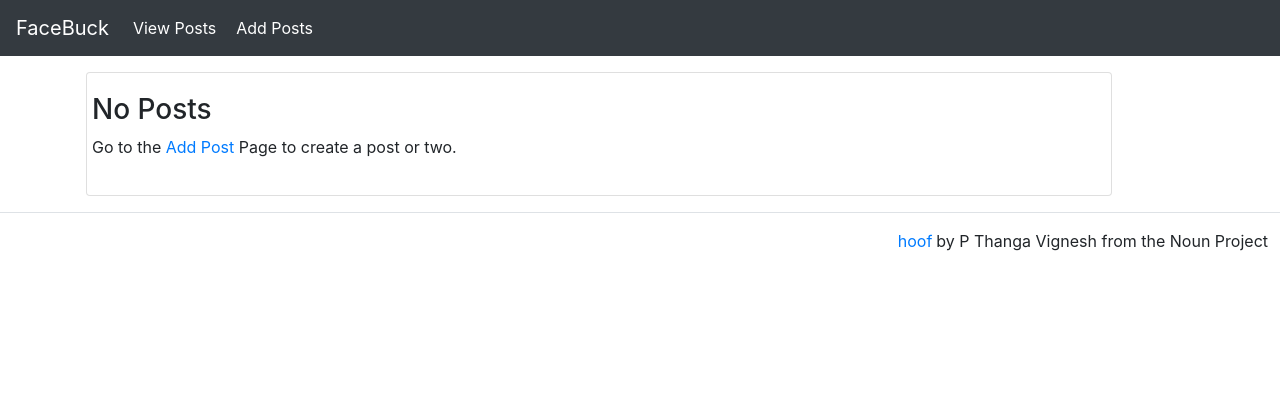
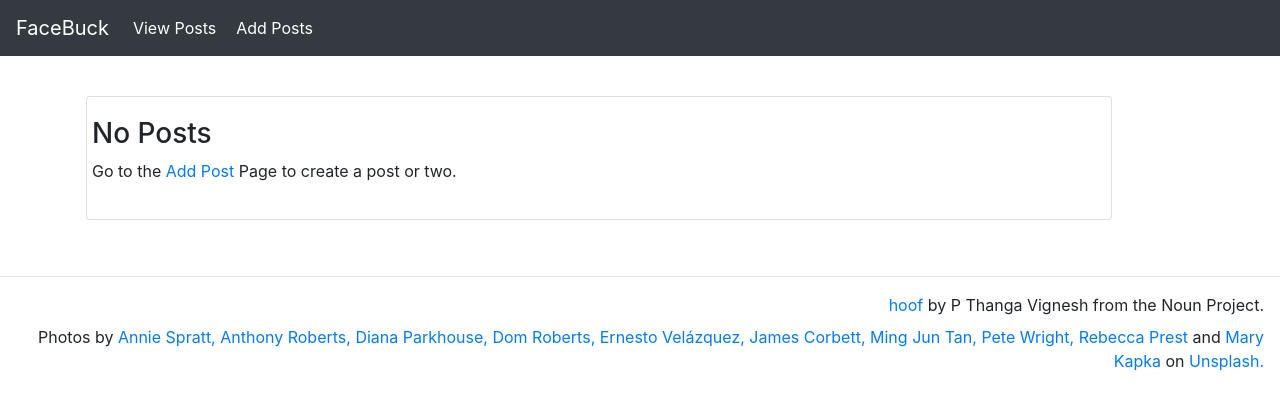
Before and after one commit to matthewcotton/social-site, a React (Create React App) app: page /#/ in a window 1280 px wide. Shown: the top 408 px of the page. Built offline with nearby package versions, Linux system fonts and the light colour scheme.

Commit message:
minor layout changes and photo recongition

```diff
--- a/package.json
+++ b/package.json
@@ -41,5 +41,8 @@
       "last 1 firefox version",
       "last 1 safari version"
     ]
+  },
+  "devDependencies": {
+    "gh-pages": "^3.1.0"
   }
 }
--- a/src/Add.js
+++ b/src/Add.js
@@ -1,8 +1,8 @@
 import React from "react";
 import Form from "react-bootstrap/Form";
 import Button from "react-bootstrap/Button";
-import toastr from 'toastr';
-import 'toastr/build/toastr.min.css';
+import toastr from "toastr";
+import "toastr/build/toastr.min.css";
 
 class Add extends React.Component {
   constructor(props) {
@@ -15,10 +15,10 @@ class Add extends React.Component {
       likes: 0,
     };
     toastr.options = {
-      "closeButton": "true",
-      "positionClass": "toast-top-center",
-      "newestOnTop": "true",
-      "timeOut": "3000",
+      closeButton: "true",
+      positionClass: "toast-top-center",
+      newestOnTop: "true",
+      timeOut: "3000",
     };
     toastr.clear();
   }
@@ -26,21 +26,18 @@ class Add extends React.Component {
   handleChange(event) {
     const newState = {};
     newState[event.target.name] = event.target.value;
-    this.setState(newState)
+    this.setState(newState);
   }
 
   submitHandler(event) {
     event.preventDefault();
     const newID = this.props.postListLength + 1;
     const newRef = React.createRef();
-    this.props.onsubmit(
-      newID,
-      newRef,
-      this.state.username,
-      this.state.text,
-      0
+    this.props.onsubmit(newID, newRef, this.state.username, this.state.text, 0);
+    toastr.success(
+      "Buck up! Your post was successfully published.",
+      "Published posted"
     );
-    toastr.success("Buck up! Your post was successfully published.", "Published posted");
     this.setState((state) => ({
       id: newID,
       ref: "",
@@ -52,9 +49,9 @@ class Add extends React.Component {
 
   render() {
     return (
-      <Form
-        onSubmit={(e) => this.submitHandler(e)}
-      >
+      <div>
+        <br />
+        <Form onSubmit={(e) => this.submitHandler(e)}>
           <Form.Group controlId="postUsername">
             <Form.Label>Username</Form.Label>
             <Form.Control
@@ -81,6 +78,7 @@ class Add extends React.Component {
             Submit
           </Button>
         </Form>
+      </div>
     );
   }
 }
--- a/src/App.css
+++ b/src/App.css
@@ -17,3 +17,7 @@
   width: 2rem;
   height: auto;
 }
+
+.footer {
+  margin-top: 1rem;
+}
--- a/src/App.js
+++ b/src/App.js
@@ -5,7 +5,7 @@ import { HashRouter as Router, Switch, Route } from "react-router-dom";
 import ViewPosts from "./ViewPosts";
 import Add from "./Add";
 import MyNav from "./MyNav";
-import MyFooter from './MyFooter';
+import MyFooter from "./MyFooter";
 import "./App.css";
 
 class App extends React.Component {
@@ -14,7 +14,11 @@ class App extends React.Component {
     this.state = {
       posts: [],
     };
+  }
 
+  componentDidMount() {
+    const listContents = localStorage.getItem("posts");
+    this.setState({ listItems: JSON.parse(listContents) || [] });
   }
 
   updatePosts(id, ref, username, text, likes) {
@@ -22,17 +26,17 @@ class App extends React.Component {
     this.setState(
       (state) => ({
         posts: state.posts.concat(newPost),
-      })
-      //() => localStorage.setItem("list", JSON.stringify(this.state.postItems))
+      }),
+      () => localStorage.setItem("posts", JSON.stringify(this.state.posts))
     );
   }
 
   increaseLikeCount(id) {
-    let currentPosts = this.state.posts
+    let currentPosts = this.state.posts;
     currentPosts[id - 1].likes++;
     this.setState({
-      posts: Object.assign(currentPosts, this.state.posts)
-    })
+      posts: Object.assign(currentPosts, this.state.posts),
+    });
   }
 
   render() {
--- a/src/MyFooter.js
+++ b/src/MyFooter.js
@@ -1,13 +1,105 @@
 import React from "react";
 import "bootstrap/dist/css/bootstrap.min.css";
-import ModalFooter from 'react-bootstrap/ModalFooter';
+import ModalFooter from "react-bootstrap/ModalFooter";
 import "./App.css";
 
 class MyFooter extends React.Component {
   render() {
     return (
-      <ModalFooter><a href="https://thenounproject.com/search/?q=hoof&i=3071279" target="_blank" rel="noreferrer" >hoof</a> by P Thanga Vignesh from the Noun Project </ModalFooter>
-    )
+      <div>
+        <br />
+        <ModalFooter className="footer text-right">
+          <p className="license">
+            <a
+              href="https://thenounproject.com/search/?q=hoof&i=3071279"
+              target="_blank"
+              rel="noreferrer"
+            >
+              hoof
+            </a>{" "}
+            by P Thanga Vignesh from the Noun Project.{" "}
+          </p>
+          <p className="license">
+            Photos by{" "}
+            <a
+              href="https://unsplash.com/photos/BGDOQuNBtWs"
+              target="_blank"
+              rel="noreferrer"
+            >
+              Annie Spratt,
+            </a>{" "}
+            <a
+              href="https://unsplash.com/photos/62SSgxmRf2Y"
+              target="_blank"
+              rel="noreferrer"
+            >
+              Anthony Roberts,
+            </a>{" "}
+            <a
+              href="https://unsplash.com/photos/4vIJuuJE5pQ"
+              target="_blank"
+              rel="noreferrer"
+            >
+              Diana Parkhouse,
+            </a>{" "}
+            <a
+              href="https://unsplash.com/photos/pRLmCBgIcq8"
+              target="_blank"
+              rel="noreferrer"
+            >
+              Dom Roberts,
+            </a>{" "}
+            <a
+              href="https://unsplash.com/photos/uC3fQgJ5OD0"
+              target="_blank"
+              rel="noreferrer"
+            >
+              Ernesto Velázquez,
+            </a>{" "}
+            <a
+              href="https://unsplash.com/photos/C5d-P1m24D0"
+              target="_blank"
+              rel="noreferrer"
+            >
+              James Corbett,
+            </a>{" "}
+            <a
+              href="https://unsplash.com/photos/-FC5Ozeetuw"
+              target="_blank"
+              rel="noreferrer"
+            >
+              Ming Jun Tan,
+            </a>{" "}
+            <a
+              href="https://unsplash.com/photos/zeyMA01ZSvc"
+              target="_blank"
+              rel="noreferrer"
+            >
+              Pete Wright,
+            </a>{" "}
+            <a
+              href="https://unsplash.com/photos/bwrPwU0BDlE"
+              target="_blank"
+              rel="noreferrer"
+            >
+              Rebecca Prest
+            </a>{" "}
+            and{" "}
+            <a
+              href="https://unsplash.com/photos/bm5CitVijSs"
+              target="_blank"
+              rel="noreferrer"
+            >
+              Mary Kapka
+            </a>{" "}
+            on{" "}
+            <a href="https://unsplash.com/" target="_blank" rel="noreferrer">
+              Unsplash.
+            </a>
+          </p>
+        </ModalFooter>
+      </div>
+    );
   }
 }
 
--- a/src/ViewPosts.js
+++ b/src/ViewPosts.js
@@ -8,9 +8,7 @@ import NoPosts from "./NoPosts";
 class ViewPosts extends React.Component {
   buildPostCards() {
     if (this.props.postList.length === 0) {
-      return (
-        <NoPosts />
-      );
+      return <NoPosts />;
     } else {
       return this.props.postList.map((currentPost) => (
         <Post currentPost={currentPost} addLike={this.props.addLike} />
@@ -19,7 +17,12 @@ class ViewPosts extends React.Component {
   }
 
   render() {
-    return <Row className="postList">{this.buildPostCards()}</Row>;
+    return (
+      <div>
+        <br />
+        <Row className="postList">{this.buildPostCards()}</Row>
+      </div>
+    );
   }
 }
 
```
Also changed, not shown: 2 other files (tests, documents, lock files or other folders). Lines whose indentation alone changed are shown as unchanged.
